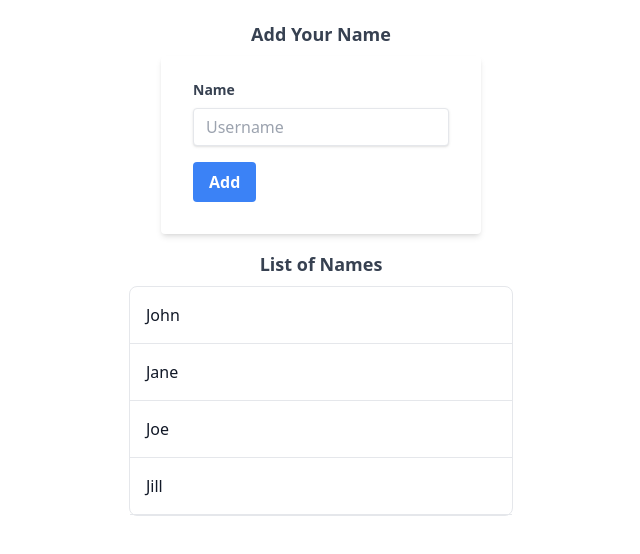
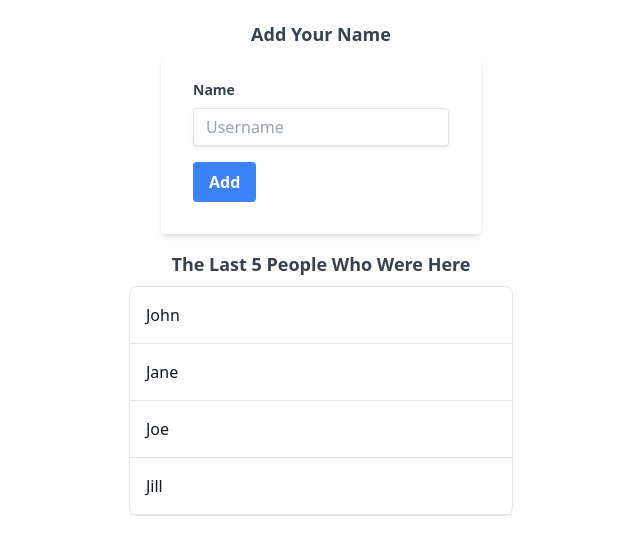
Before and after one commit to shamsch/iwashere, a React (Create React App) app in the folder frontend/: page / in a window 1280 px wide. Shown: the top 554 px of the page, without its empty margins (319-959 px from the left). Built offline with nearby package versions, Linux system fonts and the light colour scheme.

Commit message:
changed title

```diff
--- a/frontend/src/components/ListOfNames.js
+++ b/frontend/src/components/ListOfNames.js
@@ -2,7 +2,7 @@ const ListOfNames = ({ allNames }) => {
 	return (
 		<div>
             <h1 className='text-center text-lg block text-gray-700 font-bold mb-2'>
-                List of Names
+                The Last 5 People Who Were Here
             </h1>
 			<div className='flex justify-center'>
 				<ul className='bg-white rounded-lg border border-gray-200 w-96 text-gray-900'>
```
